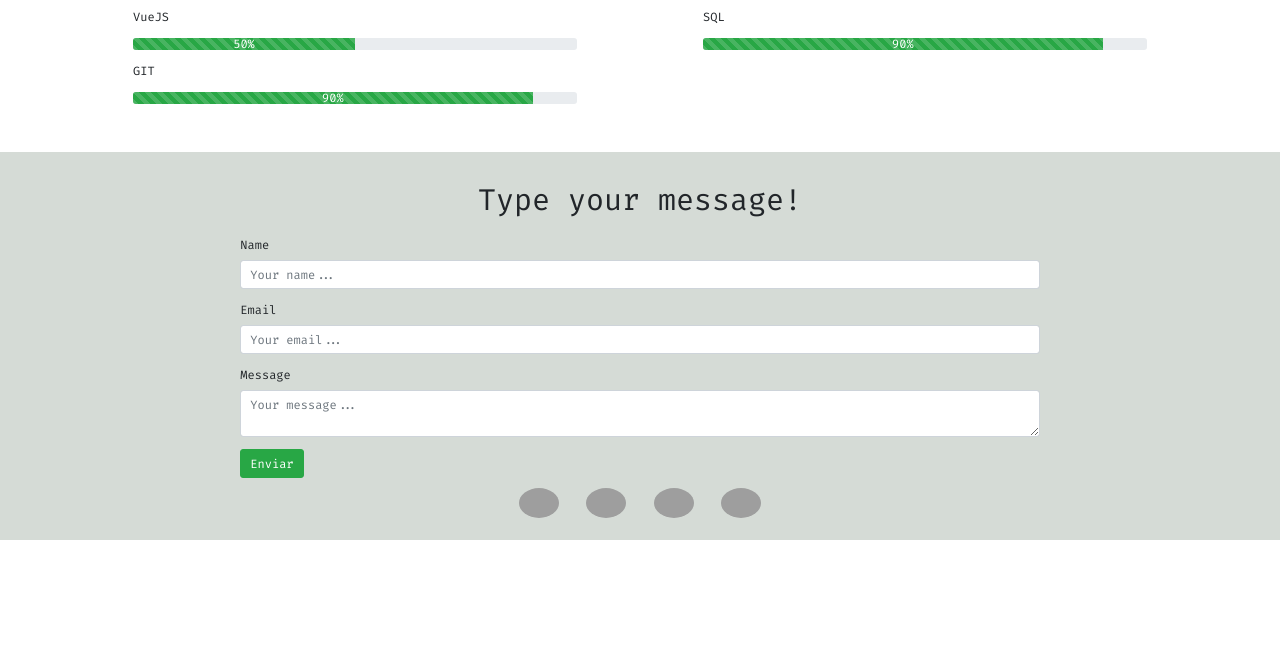
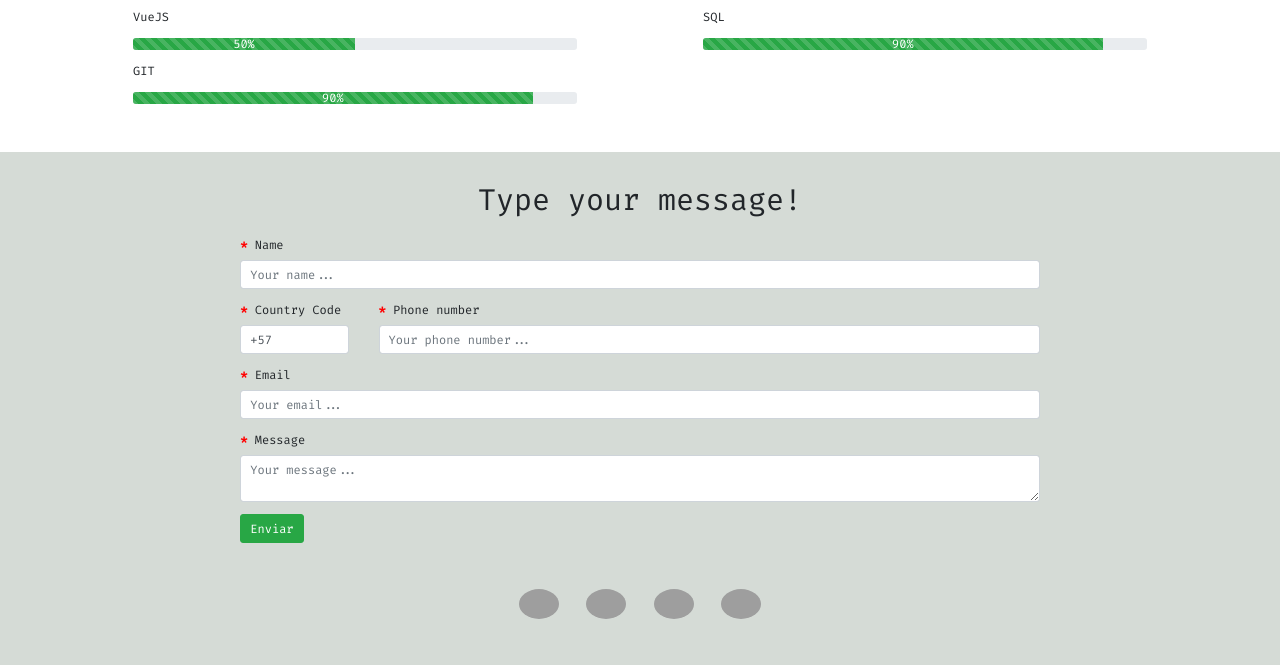
Before and after one commit to esmejia277/Portfolio, a Flask app: page / in a window 1280 px wide. Shown: the part 1342-2007 px from the top of the page. Before the commit the page ends 1882 px from the top, so only its background shows below. Run offline with Flask 2, Linux system fonts and the light colour scheme; some libraries are stand-ins or nearby versions; grey boxes are pictures that could not be loaded.

Commit message:
New fields added to contact form, animation added

```diff
--- a/flask/app/__init__.py
+++ b/flask/app/__init__.py
@@ -1,9 +1,11 @@
 from flask import Flask
 from app.config import Config
 from flask_mail import Mail
+from flask_sqlalchemy import SQLAlchemy
 
 app = Flask(__name__)
 app.config.from_object(Config)
+db = SQLAlchemy(app)
 
 mail = Mail(app)
 
--- a/flask/app/forms.py
+++ b/flask/app/forms.py
@@ -1,10 +1,12 @@
 from flask_wtf import FlaskForm
-from wtforms import StringField, PasswordField, BooleanField, SubmitField, TextAreaField
+from wtforms import StringField, PasswordField, BooleanField, SubmitField, TextAreaField, IntegerField
 from wtforms.validators import DataRequired, Email, ValidationError, Length
 
 class ContactForm(FlaskForm):
     name = StringField(label='Name', validators=[ DataRequired()])
     email = StringField(label='Email', validators=[ DataRequired(), Email() ])
+    country_code = StringField('Country Code', [DataRequired()], default='+57')
+    telephone_number = IntegerField(label = 'Phone number', validators=[ DataRequired()])
     message = TextAreaField(label='Message', validators=[ DataRequired(),
         Length(min=20, message="Message must be at least 20 characters long.")
     ])
--- a/flask/app/templates/base.html
+++ b/flask/app/templates/base.html
@@ -51,7 +51,7 @@
   </div>
 </nav>
 
-<body>
+<body class="animated rubberBand">
   {% block content %}
   {% endblock content %}
 </body>
--- a/flask/app/templates/index.html
+++ b/flask/app/templates/index.html
@@ -18,7 +18,7 @@
 </div>
 <div class="container">
   <h1 class="display-6">Employment</h1>
-  <div class="row  employment">
+  <div class="row employment">
     <div class="col">
       <ul>
         <li>
@@ -187,19 +187,32 @@
           </div>
 
           <div class="form-group">
+            <strong style="color:red">*</strong>
             {{ form.name.label }} {{ form.name(size=25, class="form-control", placeholder="Your name...") }}
           </div>
+          <div class="form-group row">
+            <div class="col-md-2"">
+              <strong style="color:red">*</strong>
+              {{ form.country_code.label }} {{ form.country_code(size=25, class="form-control", placeholder="+57") }}
+            </div>
+            <div class="col"">
+              <strong style="color:red">*</strong>
+              {{ form.telephone_number.label }} {{ form.telephone_number(size=25, class="form-control", placeholder="Your phone number...") }}
+            </div>
+          </div>
           <div class="form-group">
+            <strong style="color:red">*</strong>
             {{ form.email.label }} {{ form.email(size=25, class="form-control", placeholder="Your email...")}}
           </div>
           <div class="form-group">
+            <strong style="color:red">*</strong>
             {{ form.message.label }}
             {{ form.message(size=200, class="form-control", placeholder="Your message...")}}
           </div>
 
           <input class="btn-submit-form btn btn-success" type="submit" value="Enviar">
 
-          <div class="text-center social-media">
+          <div class="text-center social-media m-5">
             <div class="row">
               <div class="col-xs-6 col-md-12">
                 <a href="https://twitter.com/esmejia277" target="_blank" rel="noreferrer">
--- a/flask/app/views.py
+++ b/flask/app/views.py
@@ -13,9 +13,17 @@ def index():
     if form.validate_on_submit():
         name = request.form.get('name')
         email = request.form.get('email')
+        country_code = request.form.get('country_code')
+        telephone_number = request.form.get('telephone_number')
         message = request.form.get('message')
 
-        reg = Contact(name = name, email = email, message = message)
+        reg = Contact(
+            name = name,
+            country_code = country_code,
+            telephone_number = telephone_number,
+            email = email,
+            message = message
+        )
         db.session.add(reg)
         db.session.commit()
 
@@ -23,9 +31,11 @@ def index():
             <h1>New message from Portfolio!</h1>
             <h3>Contact data:</h3>
             <p>Name: {}</p>
+            <p>Country code: {}</p>
+            <p>Telephone number: {}</p>
             <p>Email: {}</p>
             <p>Message: {}</p>
-        """.format(name, email, message)
+        """.format(name, country_code, telephone_number,email, message)
 
         message_email = Message(subject="New contact",
             recipients=["estebanmejia277@gmail.com"],
--- a/flask/run.py
+++ b/flask/run.py
@@ -1,5 +1,6 @@
 from app import app
-
+from app.models import db
 
 if __name__ == '__main__':
+    db.create_all()
     app.run(debug = True, host="0.0.0.0")
```
Also changed, not shown: flask/app/models.py (+5 -3 lines), 1 other file.
